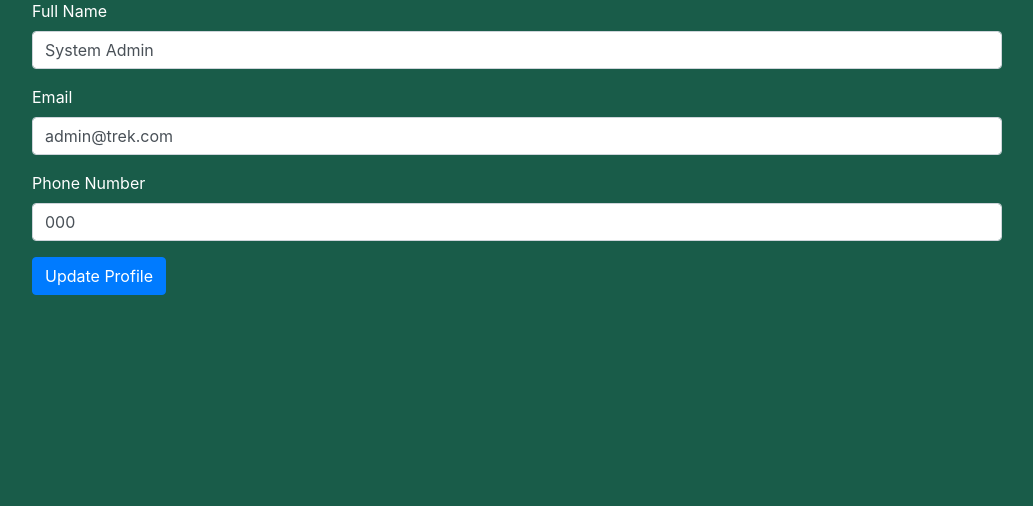
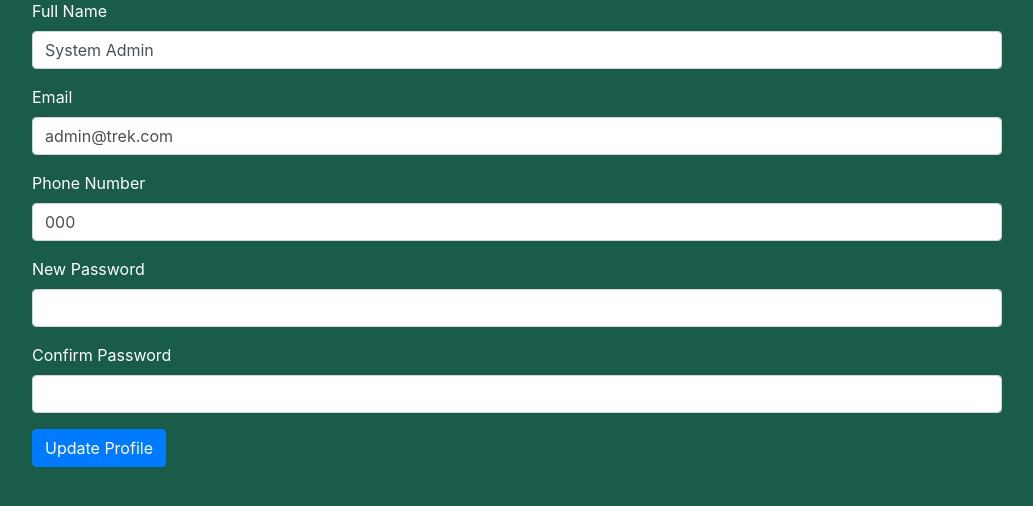
Before and after one commit to pripri-123/trekking-management-application, a Flask app: page /staff/profile in a window 1280 px wide. Shown: the part 123-629 px from the top of the page, without its empty margins (123-1156 px from the left). Run offline with Flask 3, Linux system fonts and the light colour scheme; a user stored in the database is signed in; tables that the repository leaves empty hold one stand-in row (values such as "Sample post").

Commit message:
Implemented profile updates, password validation, and booking fixes

```diff
--- a/trekking/forms.py
+++ b/trekking/forms.py
@@ -1,7 +1,8 @@
 from flask_wtf import FlaskForm
 from wtforms import FloatField, DateField, IntegerField, StringField, PasswordField, SelectField, SubmitField, TextAreaField
-from wtforms.validators import InputRequired, DataRequired, Length, NumberRange, EqualTo, Email, NumberRange, ValidationError
+from wtforms.validators import InputRequired, DataRequired, Length, NumberRange, Optional, EqualTo, Email, NumberRange, ValidationError
 from trekking.models import Trek, Staff, User
+
 
 class LoginForm(FlaskForm):
     username = StringField('Username', validators=[InputRequired(), Length(min=4, max=15)])
@@ -99,14 +100,16 @@ class AssignStaffForm(FlaskForm):
 class StaffProfileForm(FlaskForm):
     full_name = StringField('Full Name', validators=[DataRequired()])
     email = StringField('Email', validators=[DataRequired(), Email()])
-    phone = StringField('Phone Number', validators=[Length(min=10, max=10)])
+    phone = StringField('Phone Number', validators=[DataRequired(), Length(min=10, max=10)])
+    new_password = PasswordField('New Password', validators=[Optional(), Length(min=8, message='Password must be at least 8 characters long.')])
+    confirm_password = PasswordField('Confirm Password', validators=[Optional(), EqualTo('new_password', message='Passwords must match.'), Length(min=8, message='Password must be at least 8 characters long.')])
     submit = SubmitField('Update Profile')
-
 
 
 class ProfileForm(FlaskForm):
     full_name = StringField('Full Name', validators=[DataRequired()])
     username = StringField('Username', validators=[DataRequired()])
     email = StringField('Email', validators=[DataRequired(), Email()])
-    #include password
+    new_password = PasswordField('New Password', validators=[Optional(), Length(min=8, message='Password must be at least 8 characters long.')])
+    confirm_password = PasswordField('Confirm Password', validators=[Optional(), EqualTo('new_password', message='Passwords must match.'), Length(min=8, message='Password must be at least 8 characters long.')])
     submit = SubmitField('Update Profile')
--- a/trekking/routes.py
+++ b/trekking/routes.py
@@ -13,7 +13,6 @@ def home_page():
     return render_template('home.html')
 
 @app.route('/treks')
-@login_required
 def treks_page():
     search = request.args.get('search', '').strip()
     difficulty = request.args.get('difficulty', '')
@@ -46,10 +45,19 @@ def book_trek(trek_id):
         flash('No slots available.', 'danger')
         return redirect(url_for('treks_page'))
 
-    existing = Booking.query.filter_by(user_id=current_user.id, trek_id=trek.id).first()
+    cancelled_booking = Booking.query.filter_by(user_id=current_user.id, trek_id=trek.id, booking_status='Cancelled').first()
+    if cancelled_booking:
+        cancelled_booking.booking_status = 'Booked'
+        trek.available_slots -= 1
+        db.session.commit()
+        flash('Trek booked successfully!', 'success')
+        return redirect(url_for('my_bookings'))
+
+    existing = Booking.query.filter(Booking.user_id == current_user.id, Booking.trek_id == trek.id, Booking.booking_status != 'Cancelled').first()
     if existing:
-        flash('You have already booked this trek.', 'warning')
+        flash('You already booked this trek.', 'warning')
         return redirect(url_for('treks_page'))
+
     booking = Booking(user_id=current_user.id, trek_id=trek.id)
     trek.available_slots -= 1
     if trek.available_slots == 0:
@@ -57,7 +65,7 @@ def book_trek(trek_id):
     db.session.add(booking)
     db.session.commit()
     flash('Trek booked successfully!', 'success')
-    return redirect(url_for('my_bookings'))
+    return redirect(url_for('user/my_bookings'))
 
 @app.route('/cancel_booking/<int:booking_id>', methods=['POST'])
 @login_required
@@ -120,6 +128,8 @@ def profile():
         current_user.full_name = form.full_name.data
         current_user.username = form.username.data
         current_user.email = form.email.data
+        if form.new_password.data:
+            current_user.password = form.new_password.data
         db.session.commit()
         flash('Profile updated successfully!', 'success')
         return redirect(url_for('profile'))
@@ -155,7 +165,6 @@ def rate_trek(booking_id):
     return render_template('user/rate_trek.html', booking=booking, history=history)
 
 @app.route('/register', methods=['GET','POST'])
-@login_required
 def register_page():
     form = TrekkerRegisterForm()
     if form.validate_on_submit():
@@ -175,7 +184,6 @@ def register_page():
 
 
 @app.route('/staff/register', methods=['GET', 'POST'])
-@login_required
 def staff_register_page():
     form = StaffRegisterForm()
     if form.validate_on_submit():
@@ -192,7 +200,6 @@ def staff_register_page():
 
 
 @app.route('/login', methods=['GET', 'POST'])
-@login_required
 def login_page():
     form = LoginForm()
     if form.validate_on_submit():
@@ -617,6 +624,8 @@ def staff_profile():
         current_user.full_name = form.full_name.data
         current_user.email = form.email.data
         staff.phone = form.phone.data
+        if form.new_password.data:
+            current_user.password = form.new_password.data
         db.session.commit()
 
         flash('Profile updated successfully.', 'success')
--- a/trekking/templates/staff/staff_profile.html
+++ b/trekking/templates/staff/staff_profile.html
@@ -19,6 +19,21 @@ My Profile
             {{ form.phone.label }}
             {{ form.phone(class="form-control") }}
         </div>
+        <div class="form-group">
+            {{ form.new_password.label }}
+            {{ form.new_password(class="form-control") }}
+        </div>
+        <div class="form-group">
+            {{ form.confirm_password.label }}
+            {{ form.confirm_password(class="form-control") }}
+            {% for field, errors in form.errors.items() %}
+                {% for error in errors %}
+                    <div class="alert alert-danger">
+                        {{ error }}
+                    </div>
+                {% endfor %}
+            {% endfor %}
+        </div>
         <button type="submit" class="btn btn-primary">Update Profile</button>
     </form>
 </div>
```
Also changed, not shown: trekking/templates/user/profile.html (+16 -0 lines).
